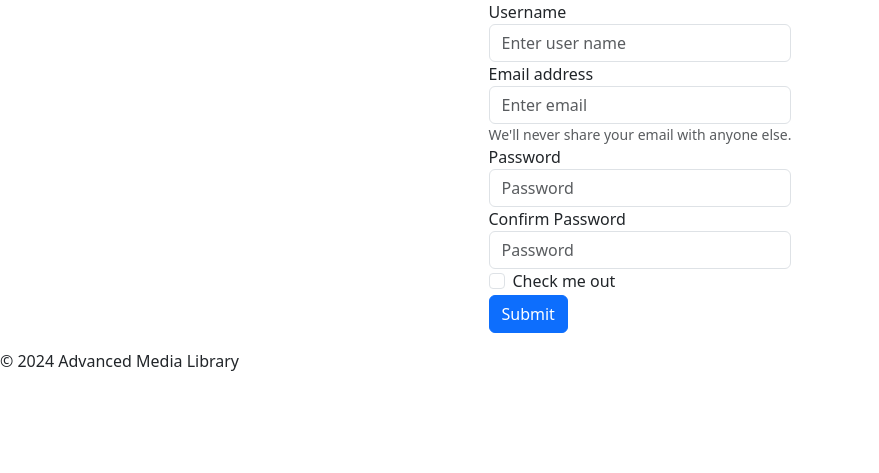
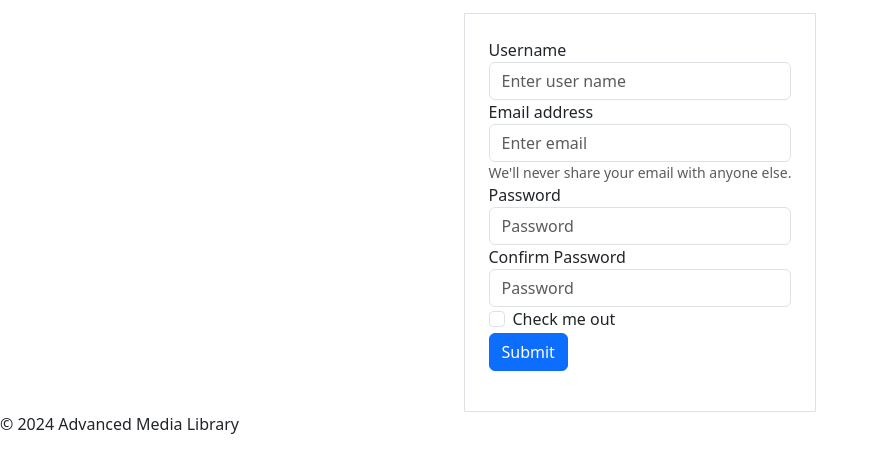
Before and after one commit to MJones3035/AML, a PHP site: page /login.php in a window 1280 px wide. Shown: the part 88-561 px from the top of the page, without its empty margins (0-879 px from the left). Run offline with PHP 8.4, Linux system fonts and the light colour scheme.

Commit message:
Minor padding to login form

```diff
--- a/login.php
+++ b/login.php
@@ -1,6 +1,7 @@
 <?php include("header.php"); ?>
 
-<div class="d-flex flex-wrap align-items-center justify-content-center justify-content-lg-center pt-10">
+<div class="d-flex flex-wrap align-items-center justify-content-center justify-content-lg-center pt-10"  style="padding-top: 1%;">
+    <div class="login-form-container border p-4 pt-10">
         <form>
             <div class="form-group">
                 <label for="userName">Username</label>
@@ -26,5 +27,6 @@
             <button type="submit" class="btn btn-primary">Submit</button>
         </form>
     </div>
+</div>
 
 <?php include("footer.php") ?>
```
Lines whose indentation alone changed are shown as unchanged.
